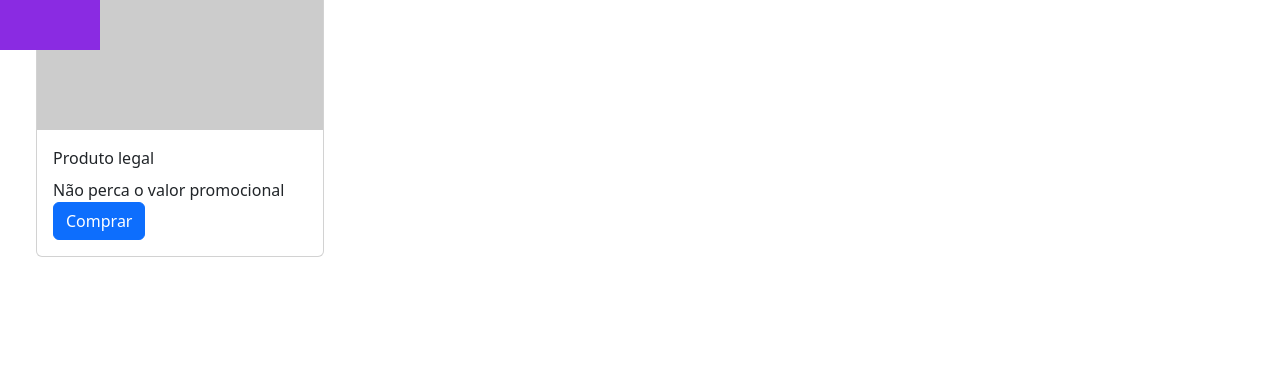
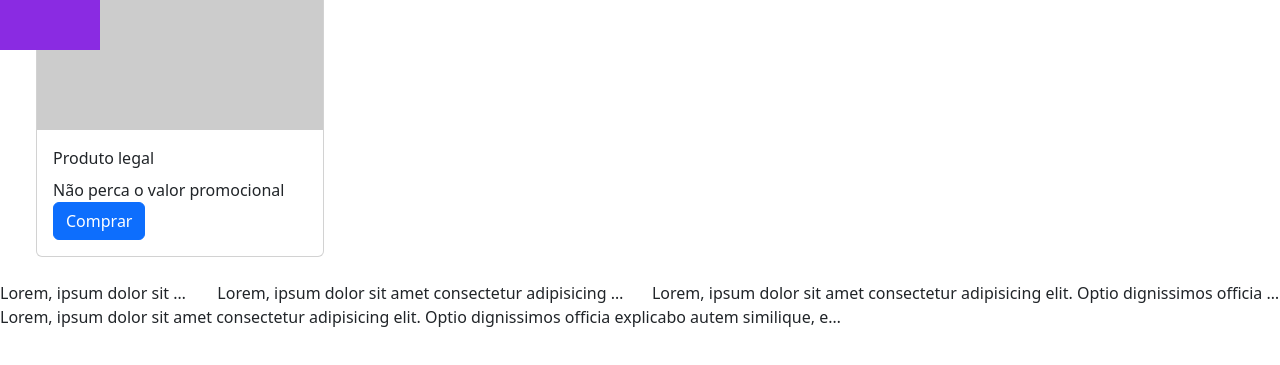
Before and after one commit to Valdemar1213/bootstrap-udemy, a plain HTML site: page 11-helpers/1_aulas/index.html in a window 1280 px wide. Shown: the part 750-1115 px from the top of the page. Drawn offline with nearby package versions, Linux system fonts and the light colour scheme; placeholder pictures from the web are drawn by us.

Commit message:
Text truncate (Limitação de texto)

```diff
--- a/11-helpers/1_aulas/index.html
+++ b/11-helpers/1_aulas/index.html
@@ -67,5 +67,20 @@
     </div>
   </div>
 
+  <!-- Text Truncate (Limitação de Texto) -->
+  <div class="row">
+    <div class="col-2 text-truncate">
+      Lorem, ipsum dolor sit amet consectetur adipisicing elit. Optio dignissimos officia explicabo autem similique, eos at dolore quibusdam necessitatibus doloremque deleniti fuga asperiores officiis quis labore aut? Autem, recusandae dolorum!
+    </div>
+    <div class="col-4 text-truncate">
+      Lorem, ipsum dolor sit amet consectetur adipisicing elit. Optio dignissimos officia explicabo autem similique, eos at dolore quibusdam necessitatibus doloremque deleniti fuga asperiores officiis quis labore aut? Autem, recusandae dolorum!
+    </div>
+    <div class="col-6 text-truncate">
+      Lorem, ipsum dolor sit amet consectetur adipisicing elit. Optio dignissimos officia explicabo autem similique, eos at dolore quibusdam necessitatibus doloremque deleniti fuga asperiores officiis quis labore aut? Autem, recusandae dolorum!
+    </div>
+    <div class="col-8 text-truncate">
+      Lorem, ipsum dolor sit amet consectetur adipisicing elit. Optio dignissimos officia explicabo autem similique, eos at dolore quibusdam necessitatibus doloremque deleniti fuga asperiores officiis quis labore aut? Autem, recusandae dolorum!
+    </div>
+  </div>
 </body>
 </html>
```
